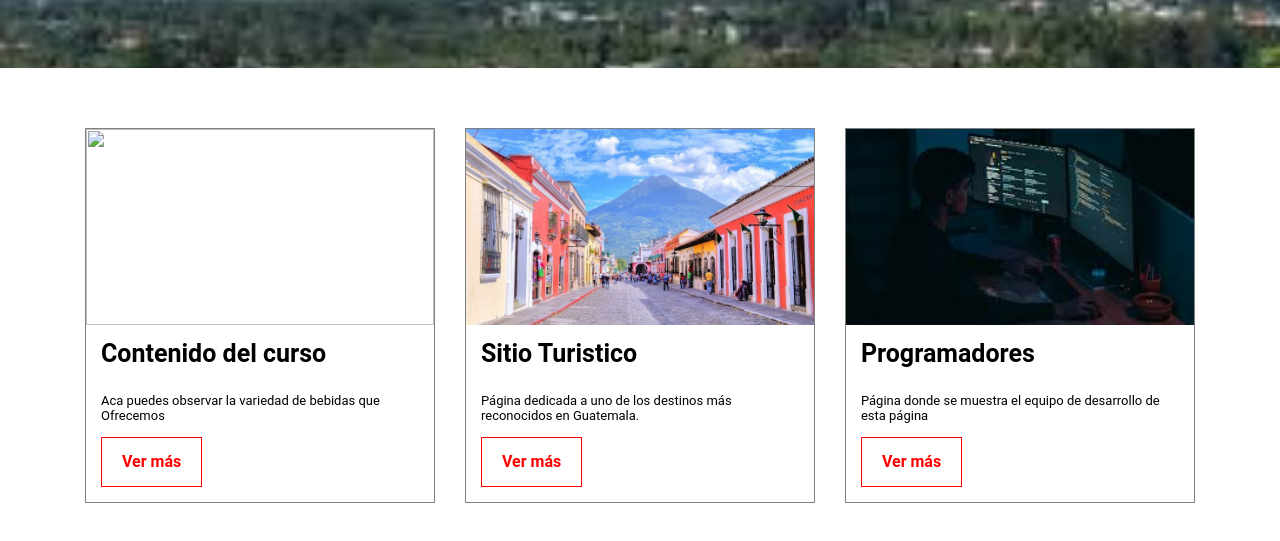
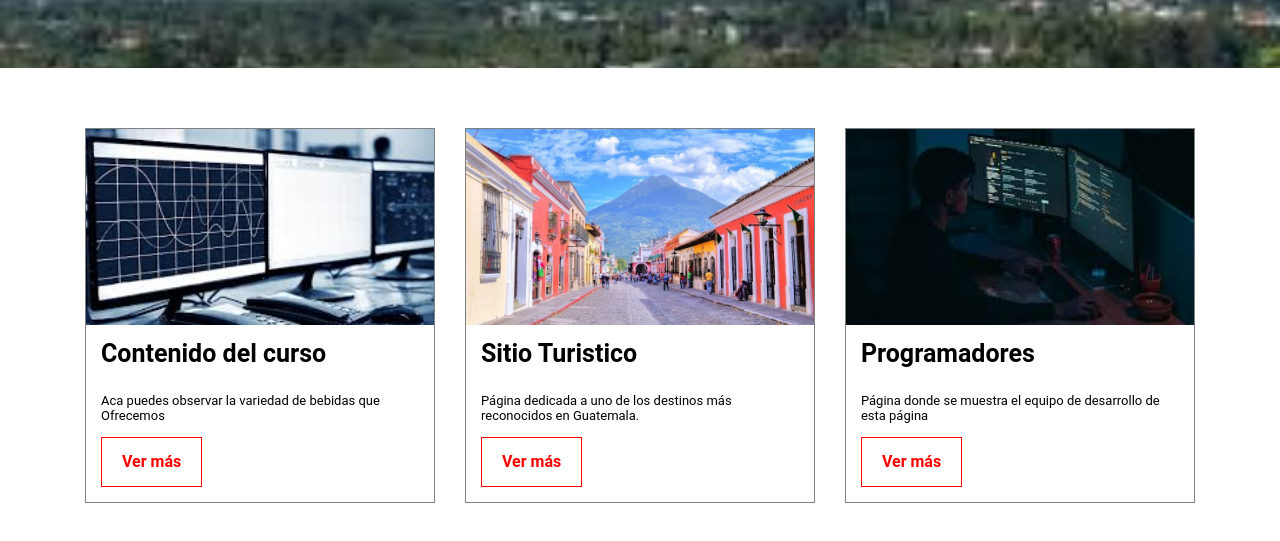
Before and after one commit to ccabrera-2019018/ProyectoUMG, a plain HTML site: page index.html in a window 1280 px wide. Shown: the part 1321-1862 px from the top of the page. Drawn offline with Linux system fonts and the light colour scheme.

Commit message:
Se suben cambios

```diff
--- a/index.html
+++ b/index.html
@@ -70,7 +70,7 @@
             <div class="columna columna-33 columna-mobile-100">
               <div class="bloque-servicio">
                 <div class="bloque-img-servicio cuadrado-perfecto">
-                  <img src="img/servicio1.jpg" />
+                  <img src="img/contenidomain.jpg" />
                 </div>
                 <div class="bloque-contenido-servicio">
                   <h3>Contenido del curso</h3>
```
Also changed, not shown: programadores.html (+1 -1 lines), img/Yo.jpg (added), img/Yo2.jpg (added), img/contenidomain.jpg (added).
